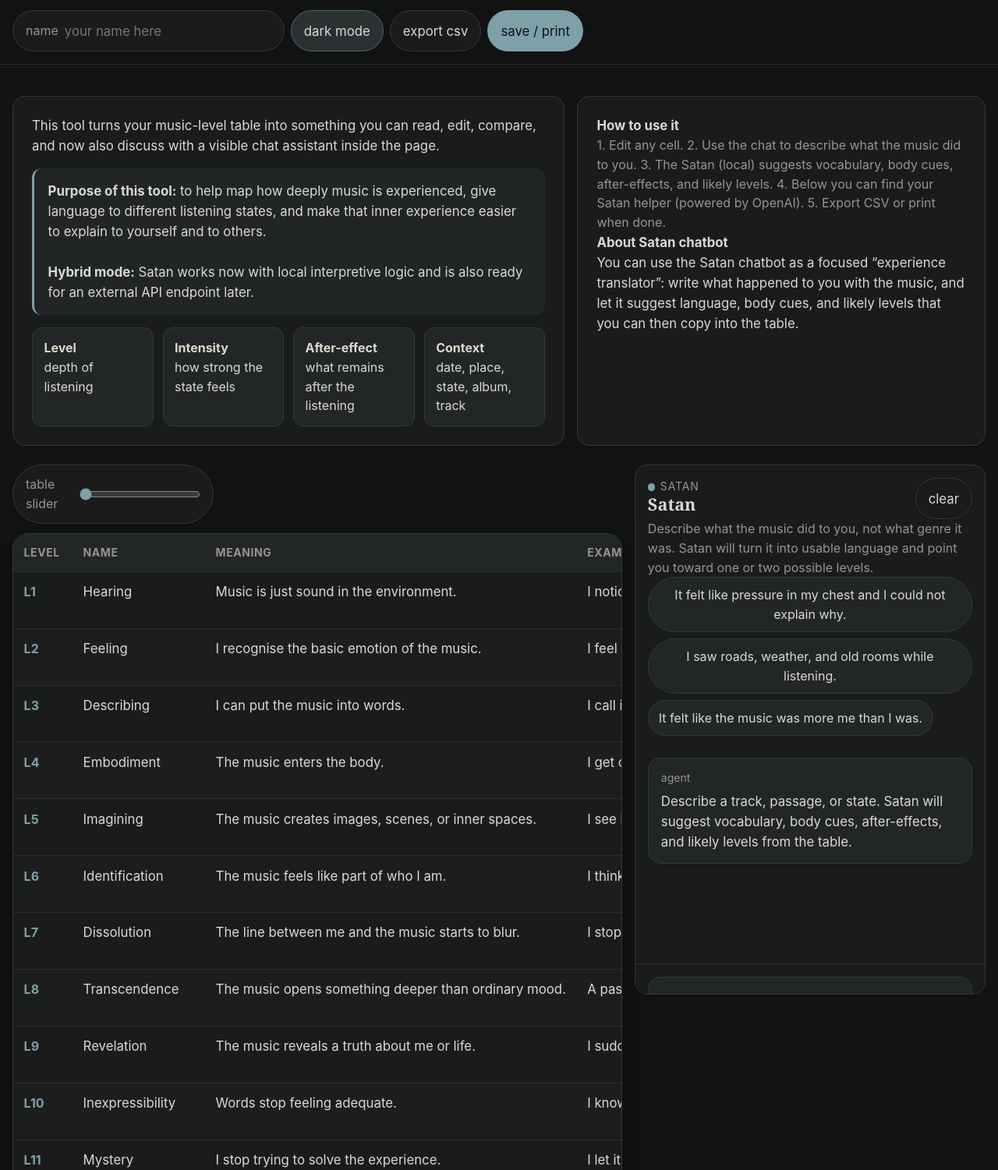
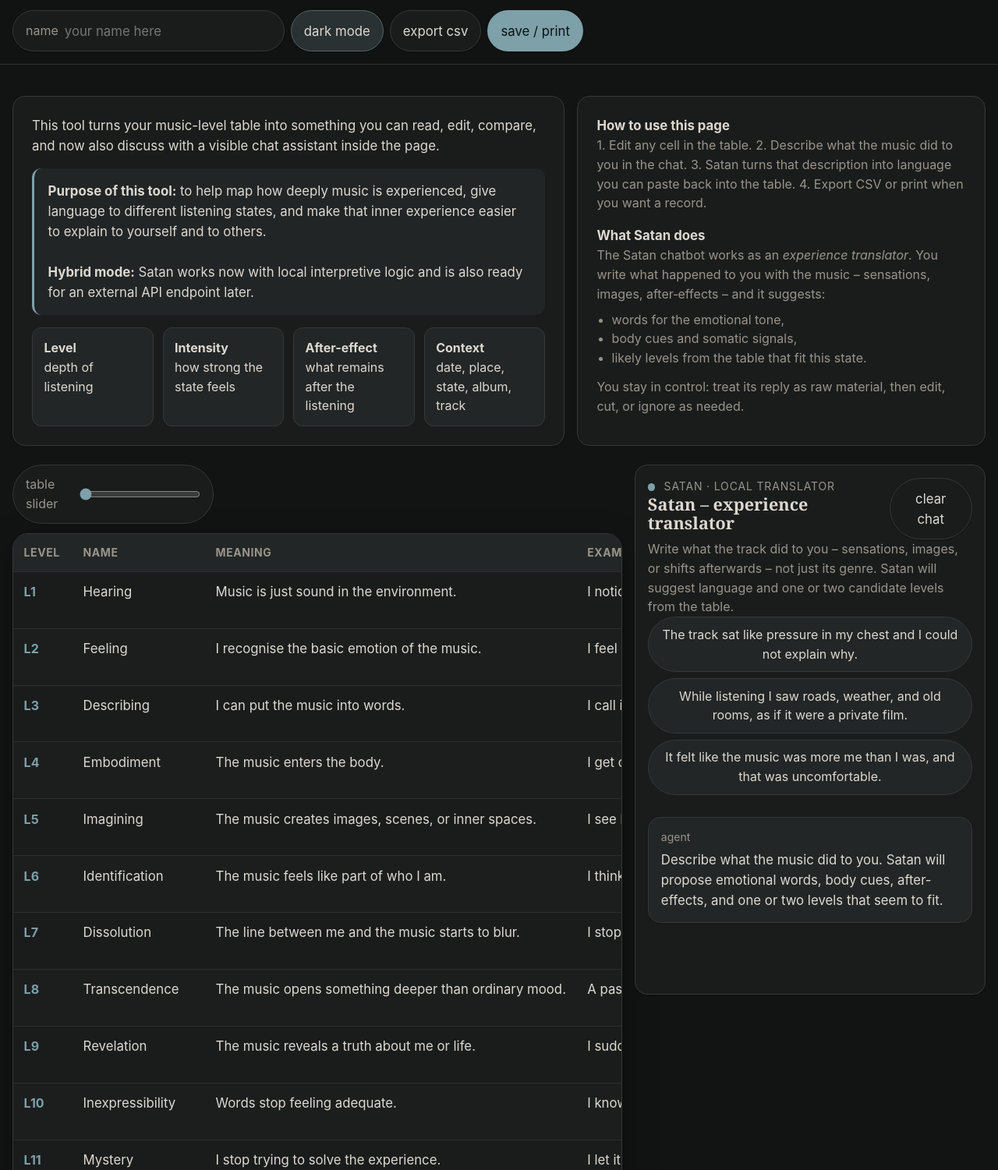
Before and after one commit to KamJan/p666ml, a website: page index.html in a window 1280 px wide. Shown: the part 78-1579 px from the top of the page at 78% size. Drawn offline with Linux system fonts and the light colour scheme; a web font is replaced by a local one.

Commit message:
Revise chat function
Updated instructions and labels for clarity and consistency.

```diff
--- a/index.html
+++ b/index.html
@@ -145,16 +145,28 @@
       </div>
 
       <div class="card card-pad">
-        <p><strong>How to use it</strong></p>
+        <p><strong>How to use this page</strong></p>
+        <p class="sub">
+          1. Edit any cell in the table.
+          2. Describe what the music did to you in the chat.
+          3. Satan turns that description into language you can paste back into the table.
+          4. Export CSV or print when you want a record.
+        </p>
 
-        <p class="sub">1. Edit any cell. 2. Use the chat to describe what the music did to you. 3. The Satan (local) suggests vocabulary, body cues, after-effects, and likely levels. 4. Below you can find your Satan helper (powered by OpenAI). 5. Export CSV or print when done.</p>
-
-	  <p><strong>About Satan chatbot</strong></p>
-	  <p class="sub2">You can use the Satan chatbot as a focused “experience translator”: write what happened to you with the music, and let it suggest language, body cues, and likely levels that you can then copy into the table.  </p>
-
-
-
-	  </div>
+        <p style="margin-top: 1rem;"><strong>What Satan does</strong></p>
+        <p class="sub">
+          The Satan chatbot works as an <em>experience translator</em>.
+          You write what happened to you with the music – sensations, images, after‑effects – and it suggests:
+        </p>
+        <ul class="sub" style="margin-top: .5rem; padding-left: 1.2rem;">
+          <li>words for the emotional tone,</li>
+          <li>body cues and somatic signals,</li>
+          <li>likely levels from the table that fit this state.</li>
+        </ul>
+        <p class="sub" style="margin-top: .75rem;">
+          You stay in control: treat its reply as raw material, then edit, cut, or ignore as needed.
+        </p>
+      </div>
     </section>
 
     <section class="workspace">
@@ -195,37 +207,68 @@
         <section class="card chat-shell" aria-label="Satan chat panel">
           <div class="chat-head">
             <div>
-              <p class="status"><span class="status-dot"></span><span id="modeLabel">Satan</span></p>
-              <h2 style="font-family:var(--font-display);font-size:var(--text-lg);line-height:1.1">Satan</h2>
+              <p class="status">
+                <span class="status-dot"></span>
+                <span id="modeLabel">Satan · local translator</span>
+              </p>
+              <h2 style="font-family:var(--font-display);font-size:var(--text-lg);line-height:1.1">
+                Satan – experience translator
+              </h2>
             </div>
-            <button class="btn" type="button" id="clearChatBtn">clear</button>
+            <button class="btn" type="button" id="clearChatBtn">clear chat</button>
           </div>
-          <p class="chat-meta">Describe what the music did to you, not what genre it was. Satan will turn it into usable language and point you toward one or two possible levels.</p>
+          <p class="chat-meta">
+            Write what the track did to you – sensations, images, or shifts afterwards – not just its genre.
+            Satan will suggest language and one or two candidate levels from the table.
+          </p>
           <div class="quick-actions">
-            <button class="quick-btn" type="button">It felt like pressure in my chest and I could not explain why.</button>
-            <button class="quick-btn" type="button">I saw roads, weather, and old rooms while listening.</button>
-            <button class="quick-btn" type="button">It felt like the music was more me than I was.</button>
+            <button class="quick-btn" type="button">
+              The track sat like pressure in my chest and I could not explain why.
+            </button>
+            <button class="quick-btn" type="button">
+              While listening I saw roads, weather, and old rooms, as if it were a private film.
+            </button>
+            <button class="quick-btn" type="button">
+              It felt like the music was more me than I was, and that was uncomfortable.
+            </button>
           </div>
           <div class="chat-log" id="chatLog" aria-live="polite"></div>
           <form class="chat-form" id="chatForm">
-            <textarea class="chat-input" id="chatInput" placeholder="Example: The track made my throat tighten and I felt exposed, but I still wanted to stay inside it."></textarea>
+            <textarea
+              class="chat-input"
+              id="chatInput"
+              placeholder="Example: Halfway through the track my throat tightened and my vision narrowed. It felt exposing but I did not want to stop listening."
+            ></textarea>
             <div class="chat-actions">
-              <button class="btn btn-primary" type="submit">ask Satan</button>
-              <button class="btn" type="button" id="copyReplyBtn">copy last reply</button>
-              <button class="btn" type="button" id="insertReplyBtn">insert into notes cell</button>
+              <button class="btn btn-primary" type="submit">translate this experience</button>
+              <button class="btn" type="button" id="copyReplyBtn">copy translation</button>
+              <button class="btn" type="button" id="insertReplyBtn">paste into notes cell</button>
             </div>
           </form>
           <div class="config-grid">
             <div>
-              <label for="apiEndpoint">optional api endpoint</label>
-              <input class="config-input" id="apiEndpoint" type="url" placeholder="https://panathema666musicl.onrender.com/chat">
+              <label for="apiEndpoint">optional online engine</label>
+              <input
+                class="config-input"
+                id="apiEndpoint"
+                type="url"
+                placeholder="Add a chat API URL here to use an external model"
+              >
             </div>
             <div>
-              <label for="apiModeToggle">response engine</label>
-              <input class="config-input" id="apiModeToggle" type="text" value="auto: local fallback, external if endpoint responds" readonly>
+              <label for="apiModeToggle">how replies are chosen</label>
+              <input
+                class="config-input"
+                id="apiModeToggle"
+                type="text"
+                value="auto: use online engine if available, otherwise use local Satan"
+                readonly
+              >
             </div>
           </div>
-          <p class="chat-note">If the Devil is empty or fails, the Satan (local) still works.</p>
+          <p class="chat-note">
+            If the online engine is missing or fails, Satan (local) still gives you suggestions based on your text.
+          </p>
         </section>
       </aside>
     </section>
@@ -418,10 +461,10 @@
           const data = await response.json();
           const reply = data.reply || data.message || data.output || data.text || (Array.isArray(data.choices) && data.choices[0] && data.choices[0].message && data.choices[0].message.content);
           if (!reply) throw new Error('No reply field in JSON');
-          modeLabel.textContent = 'Satan · API connected';
+          modeLabel.textContent = 'Satan · online engine';
           return String(reply);
         } catch (error) {
-          modeLabel.textContent = 'Satan · local fallback';
+          modeLabel.textContent = 'Satan · local translator';
           return null;
         }
       }
@@ -477,17 +520,21 @@
         if (!text) return;
         addMessage('user', text, 'you');
         chatInput.value = '';
-        addMessage('agent', 'Satan is thinking through the state…', 'agent');
+        addMessage('agent', 'Satan is reading your description and assembling a translation…', 'agent');
         const pending = chatLog.lastElementChild;
         const external = await askExternalAgent(text);
         const reply = external || localAgentReply(text);
-        pending.innerHTML = `<small>${external ? 'Satan via API' : 'Satan (local)'}</small>${reply.replace(/\n/g,'<br>')}`;
+        pending.innerHTML = `<small>${external ? 'Satan via online engine' : 'Satan (local translator)'}</small>${reply.replace(/\n/g,'<br>')}`;
         lastReply = reply;
       });
 
       applyTheme(root.getAttribute('data-theme') || 'dark');
       syncName();
-      addMessage('agent','Describe a track, passage, or state. Satan will suggest vocabulary, body cues, after-effects, and likely levels from the table.','agent');
+      addMessage(
+        'agent',
+        'Describe what the music did to you. Satan will propose emotional words, body cues, after-effects, and one or two levels that seem to fit.',
+        'agent'
+      );
     });
   </script>
 </body>
```
